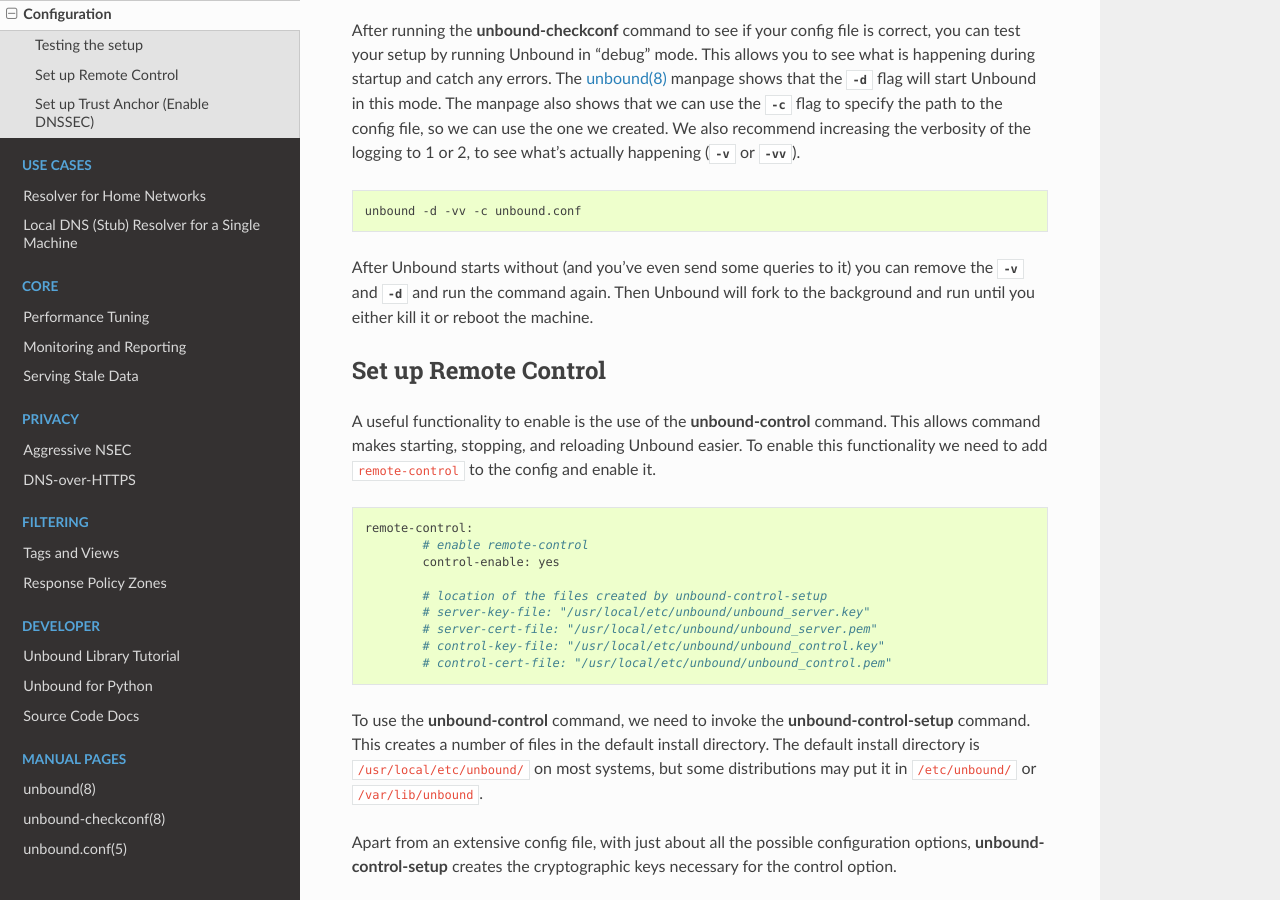
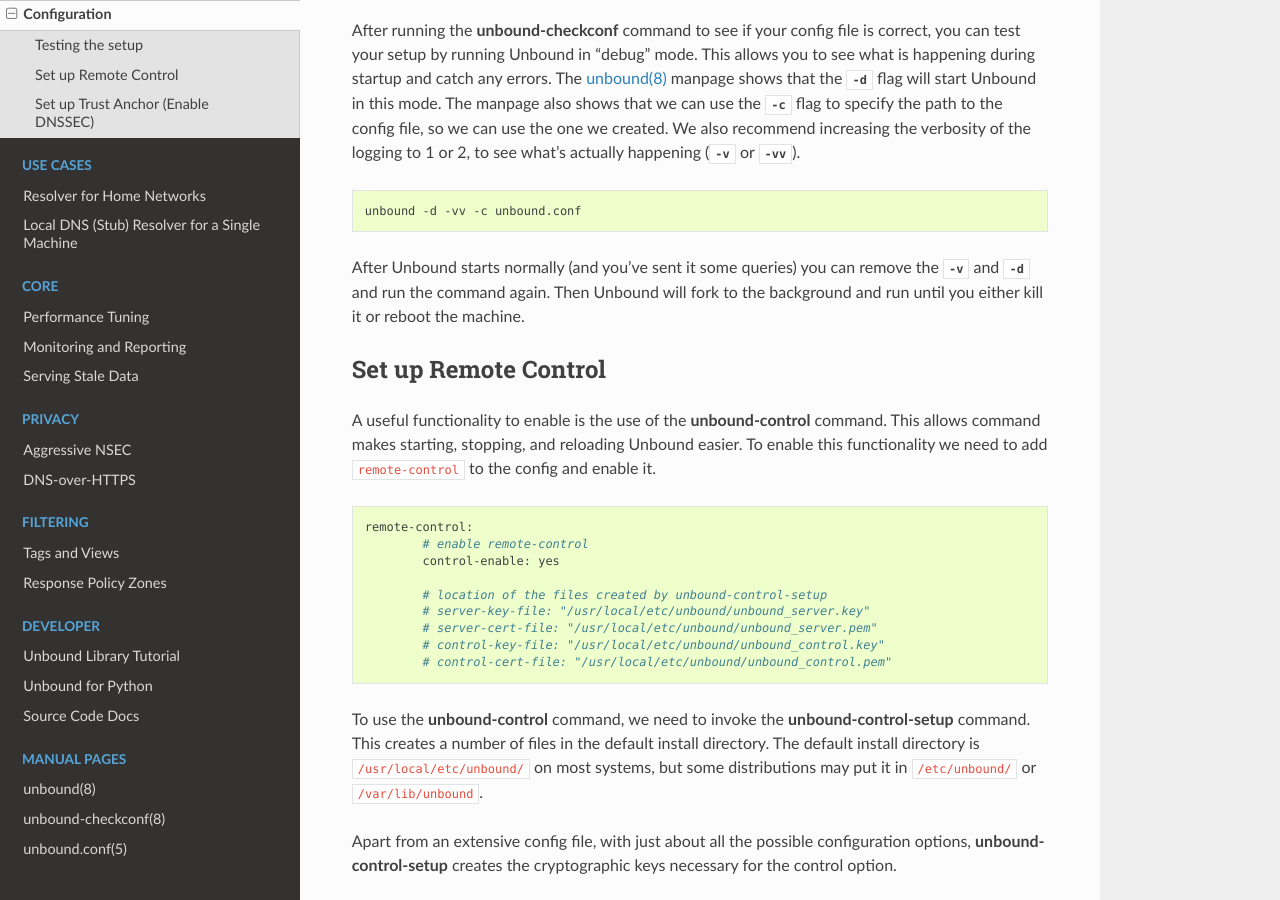
Before and after one commit to NLnetLabs/unbound-manual, a Sphinx documentation site: the page built from source/getting-started/configuration.rst, in a window 1280 px wide and 900 px high, scrolled down 1566 px. Built offline with Sphinx 7.4.7 and the Read the Docs theme 2.0.0, drawn with Linux system fonts in a browser that asks for light colours.

Commit message:
Minor syntax changes to configuration page
This sentence was a bit confusing and used the incorrect verb conjugation.

```diff
--- a/source/getting-started/configuration.rst
+++ b/source/getting-started/configuration.rst
@@ -92,7 +92,7 @@ what's actually happening (:option:`-v` or :option:`-vv`).
 
 	unbound -d -vv -c unbound.conf
 
-After Unbound starts without (and you've even send some queries to it) you can
+After Unbound starts normally (and you've sent it some queries) you can
 remove the :option:`-v` and :option:`-d` and run the command again. Then Unbound
 will fork to the background and run until you either kill it or reboot the
 machine.
```
